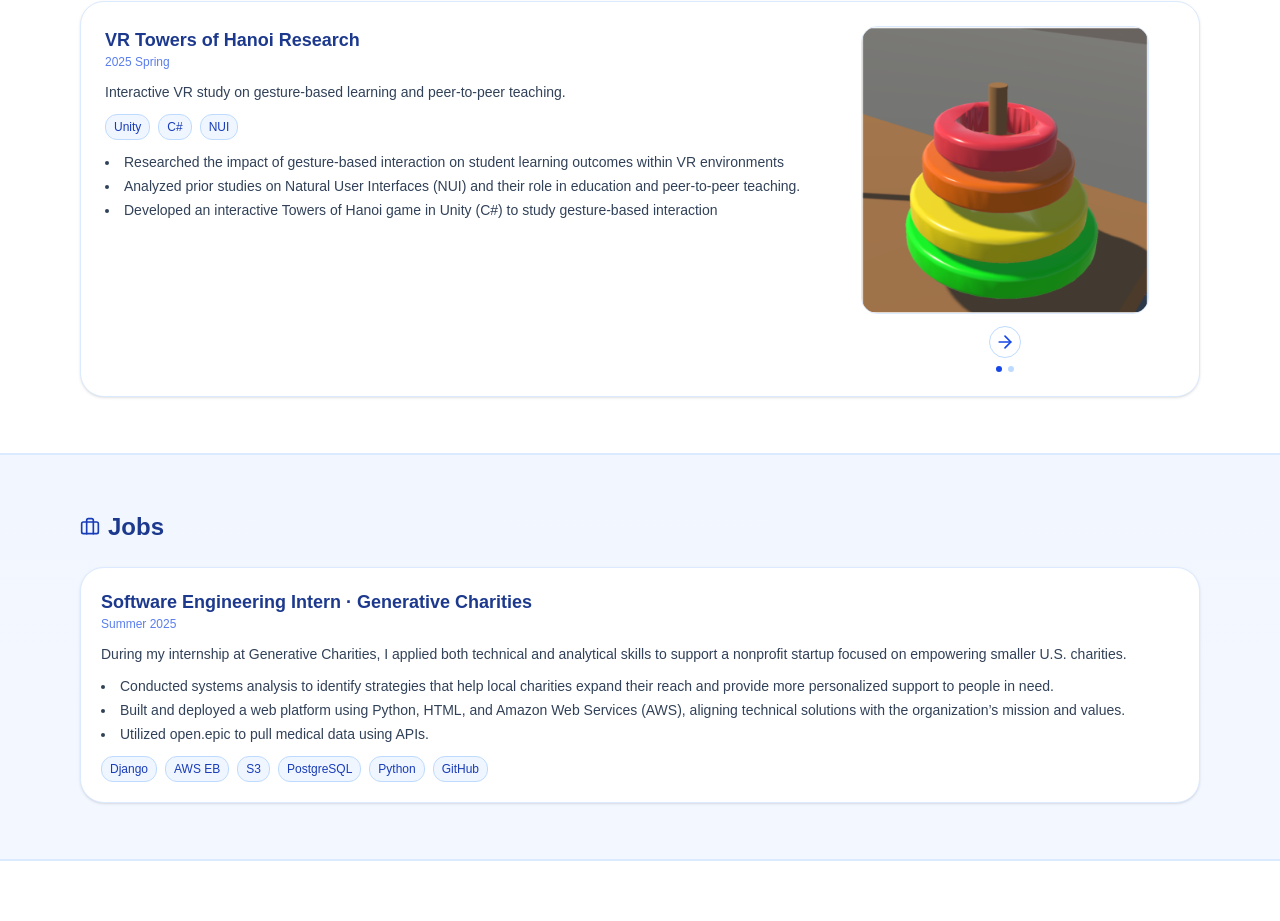
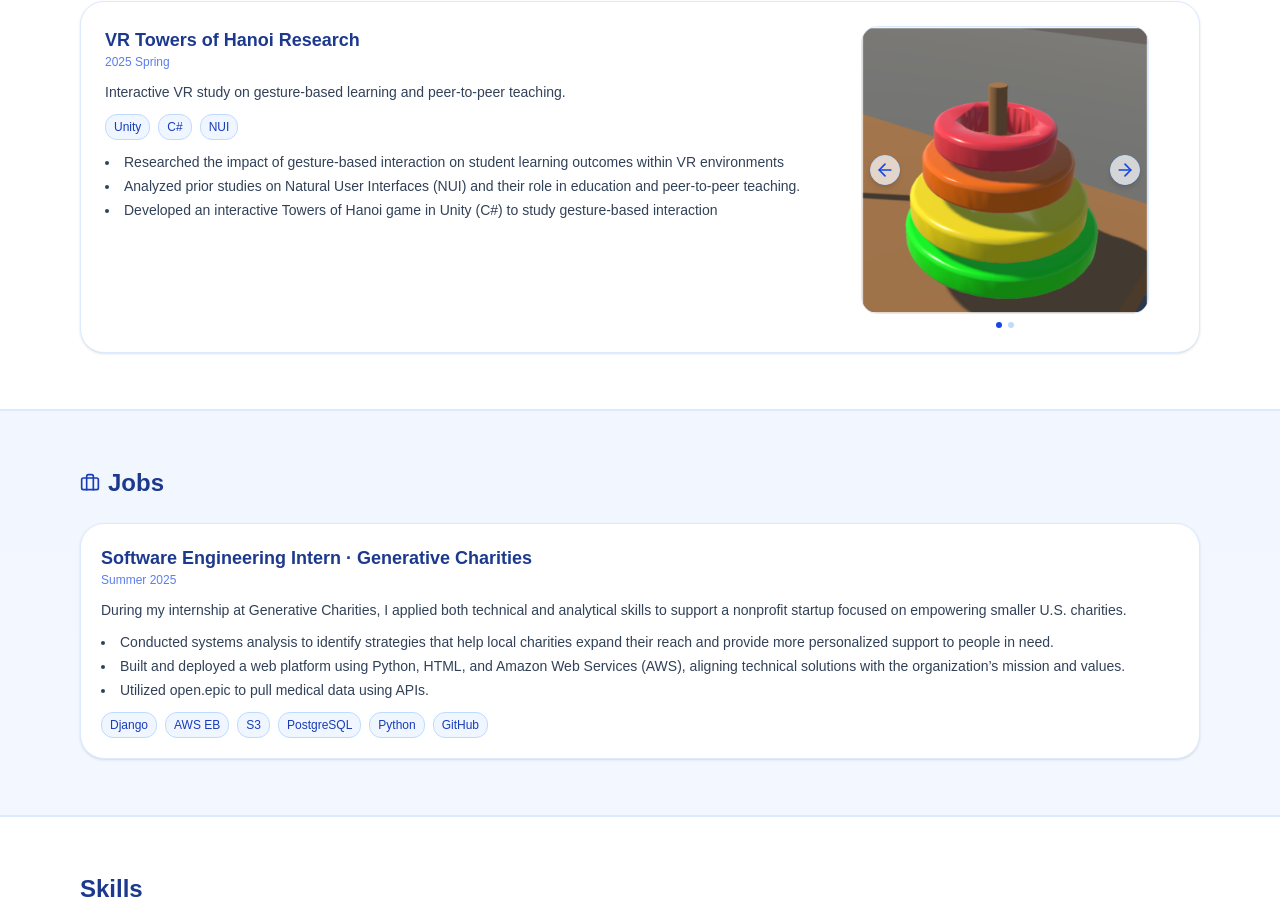
Before and after one commit to BradleyE99/Bradley-s-Portfolio, a Next.js app: page / in a window 1280 px wide. Shown: the part 1916-2837 px from the top of the page. Built offline with nearby package versions, Linux system fonts and the light colour scheme.

Commit message:
Added second arrow

```diff
--- a/app/page.js
+++ b/app/page.js
@@ -12,6 +12,7 @@ import {
   Code2,
   Briefcase,
   ArrowRight,
+  ArrowLeft,
 } from "lucide-react";
 
 // ---------- DATA ----------
@@ -118,6 +119,9 @@ const SKILLS = {
 export default function Portfolio() {
   const [open, setOpen] = useState(false);
   const [hanoiIdx, setHanoiIdx] = useState(0);
+
+  const nextImg = (len) => setHanoiIdx((i) => (i + 1) % len);
+  const prevImg = (len) => setHanoiIdx((i) => (i - 1 + len) % len);
 
   return (
     <div className="min-h-screen bg-gradient-to-b from-blue-50 to-white text-slate-800">
@@ -240,7 +244,7 @@ export default function Portfolio() {
                       )}
                     </div>
 
-                    {/* Right: single image carousel with next-arrow */}
+                    {/* Right: image carousel with left/right arrows */}
                     <div className="md:col-span-1">
                       {p.images && p.images.length >= 2 && (
                         <div className="flex flex-col items-center">
@@ -255,15 +259,25 @@ export default function Portfolio() {
                                 }`}
                               />
                             ))}
+                            {/* Left arrow */}
+                            <button
+                              type="button"
+                              onClick={() => prevImg(p.images.length)}
+                              className="absolute left-2 top-1/2 -translate-y-1/2 bg-white/70 hover:bg-white text-blue-700 border border-blue-200 rounded-full p-1 shadow-md"
+                              aria-label="Show previous image"
+                            >
+                              <ArrowLeft className="h-5 w-5" />
+                            </button>
+                            {/* Right arrow */}
+                            <button
+                              type="button"
+                              onClick={() => nextImg(p.images.length)}
+                              className="absolute right-2 top-1/2 -translate-y-1/2 bg-white/70 hover:bg-white text-blue-700 border border-blue-200 rounded-full p-1 shadow-md"
+                              aria-label="Show next image"
+                            >
+                              <ArrowRight className="h-5 w-5 arrow-slide" />
+                            </button>
                           </div>
-                          <button
-                            type="button"
-                            onClick={() => setHanoiIdx((hanoiIdx + 1) % p.images.length)}
-                            className="mt-3 inline-flex items-center justify-center h-8 w-8 rounded-full border border-blue-200 text-blue-700 hover:bg-blue-50"
-                            aria-label="Show next image"
-                          >
-                            <ArrowRight className="h-5 w-5 arrow-slide" />
-                          </button>
                           <div className="mt-2 flex gap-1.5">
                             {p.images.map((_, i) => (
                               <span
```
